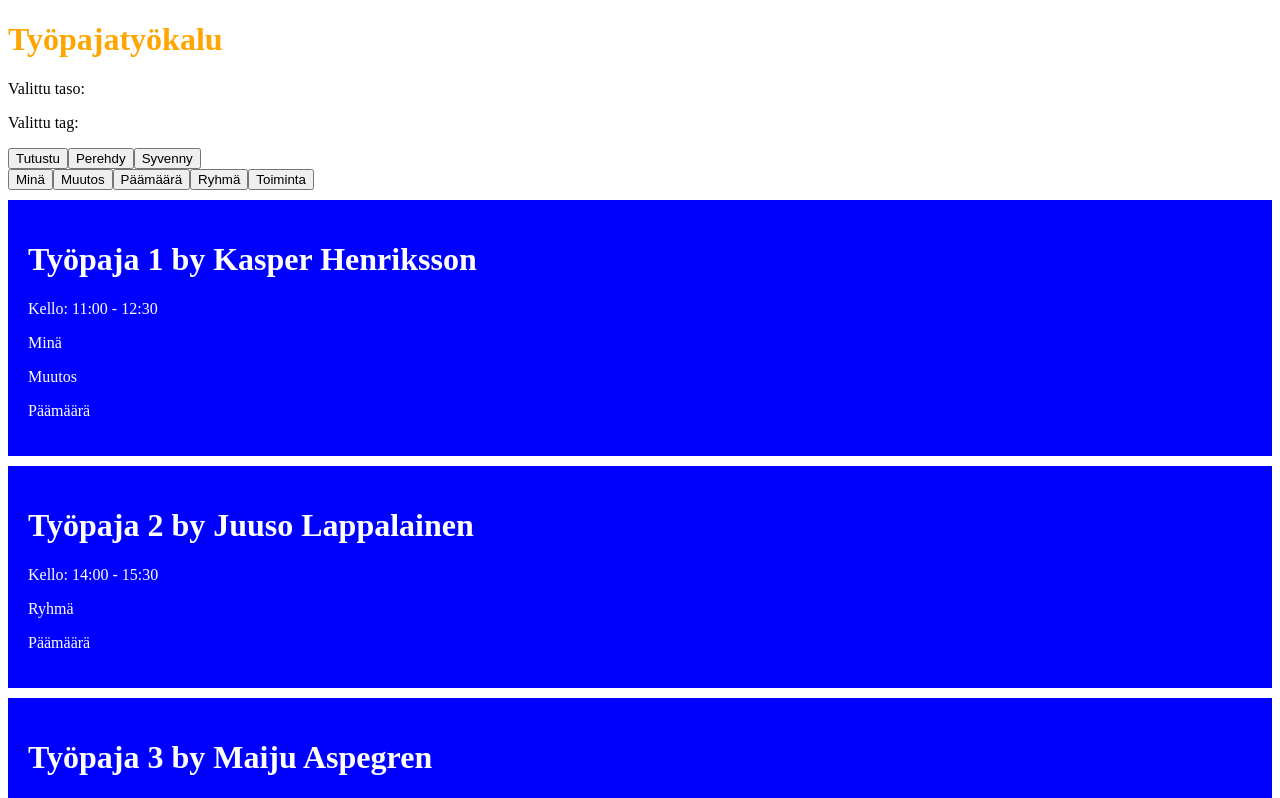
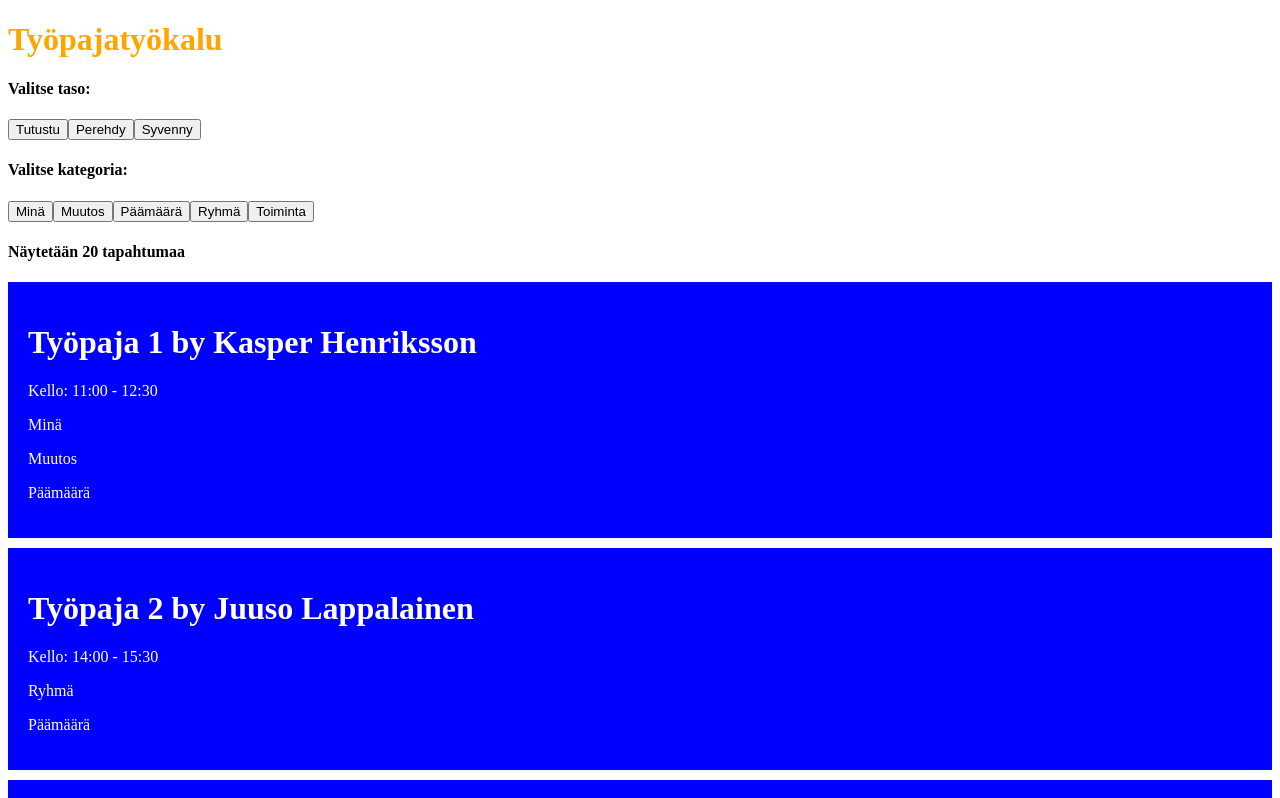
Before and after one commit to marttajamsen/Tyopajatyokalu, a React (Create React App) app: page / in a window 1280 px wide. Shown: the top 798 px of the page. Built offline with nearby package versions, Linux system fonts and the light colour scheme.

Commit message:
improve filters

```diff
--- a/src/App.css
+++ b/src/App.css
@@ -12,3 +12,11 @@
   color: white;
   padding: 20px;
 }
+
+.Button {
+
+}
+
+.Button-selected {
+  background: orange;
+}
--- a/src/App.js
+++ b/src/App.js
@@ -16,11 +16,36 @@ class App extends Component {
   }
 
   handleTagClicked = (tag) => {
-    console.log("tag", tag)
-    console.log("event tags", events[0].tags)
-    console.log("tags", this.state.selectedTags)
 
-    this.setState({ selectedTag: tag })
+    let newTags = this.state.selectedTags.slice();
+
+    if (newTags.indexOf(tag) === -1) {
+      newTags.push(tag);
+    } else {
+      newTags = newTags.filter(t => {
+        if (t === tag) {
+          return false;
+        } else {
+          return true;
+        }
+      })
+    }
+
+    this.setState({
+      selectedTags: newTags
+    });
+  }
+
+  handleLevelClicked = (level) => {
+    if (this.state.selectedLevel === level) {
+      this.setState({
+        selectedLevel: null
+      });
+    } else {
+      this.setState({
+        selectedLevel: level
+      });
+    }
   }
 
   renderTags(tags) {
@@ -33,24 +58,36 @@ class App extends Component {
     })
   }
 
-  renderEvents() {
-
-    const { selectedLevel, selectedTag } = this.state
-
+  filterEvents() {
+    const { selectedLevel, selectedTags } = this.state
 
     const filtered = events.filter(event => {
-      const levelNotMatch = selectedLevel && event.level !== selectedLevel
-      const tagNotMatch = selectedTag && event.tags.indexOf(selectedTag) === -1
 
-
-      if (levelNotMatch) {
-        return false
+      if (selectedLevel !== null) {
+        const levelNotMatch = selectedLevel && event.level !== selectedLevel
+        if (levelNotMatch) {
+          return false
+        }
       }
-      if (tagNotMatch) {
-        return false
+      if (selectedTags.length !== 0) {
+        const matchingTags = selectedTags.filter((tag) => {
+          if (event.tags.indexOf(tag) !== -1) {
+            return true;
+          } else {
+            return false;
+          }
+        });
+        if (matchingTags.length === 0) {
+          return false
+        }
       }
       return true
     });
+
+    return filtered;
+  }
+
+  renderEvents(filtered) {
 
     return filtered.map(event => {
       return (
@@ -65,33 +102,36 @@ class App extends Component {
 
   renderFilters(levels) {
     return levels.map(level => {
+      const isSelected = level === this.state.selectedLevel;
+      let className = 'Button';
+      if (isSelected) {
+        className = 'Button-selected';
+      }
+
       return (
-        <button onClick={() => this.setState({ selectedLevel: level })}>{level}</button>
+        <button className={className} onClick={() => this.handleLevelClicked(level)}>{level}</button>
       )
     })
   }
 
   renderTagfilters(tags) {
     return tags.map(tag => {
+      const isSelected = this.state.selectedTags.indexOf(tag) !== -1;
+      let className = 'Button';
+      if (isSelected) {
+        className = 'Button-selected';
+      }
       return (
-        <button onClick={() => this.handleTagClicked(tag)}>{tag}</button>
+        <button className={className} onClick={() => this.handleTagClicked(tag)}>{tag}</button>
       )
     })
   }
 
 
   render() {
-    // const mapped = events.map(event => event.name);
 
     const skillLevels = [];
     const tags = [];
-
-    const lista = ['A', 'B', 'C'];
-
-    lista.indexOf('A') // 0
-    lista.indexOf('B') // 1
-    lista.indexOf('C') // 2
-    lista.indexOf('D') // -1
 
     events.forEach(event => {
       if (skillLevels.indexOf(event.level) === -1) {
@@ -104,19 +144,22 @@ class App extends Component {
       })
     })
 
+    const filtered = this.filterEvents();
+
     return (
       <div className="App">
         <div>
           <h1 className="Title">Työpajatyökalu</h1>
-          <p>Valittu taso:  {this.state.selectedLevel}</p>
-          <p>Valittu tag:  {this.state.selectedTag}</p>
+          <h4>Valitse taso:</h4>
           <div className="SkillLevelFilters">
             {this.renderFilters(skillLevels)}
           </div>
+          <h4>Valitse kategoria:</h4>
           <div>
             {this.renderTagfilters(tags)}
           </div>
-          {this.renderEvents()}
+          <h4>Näytetään {filtered.length} tapahtumaa</h4>
+          {this.renderEvents(filtered)}
         </div>
       </div>
     );
```
